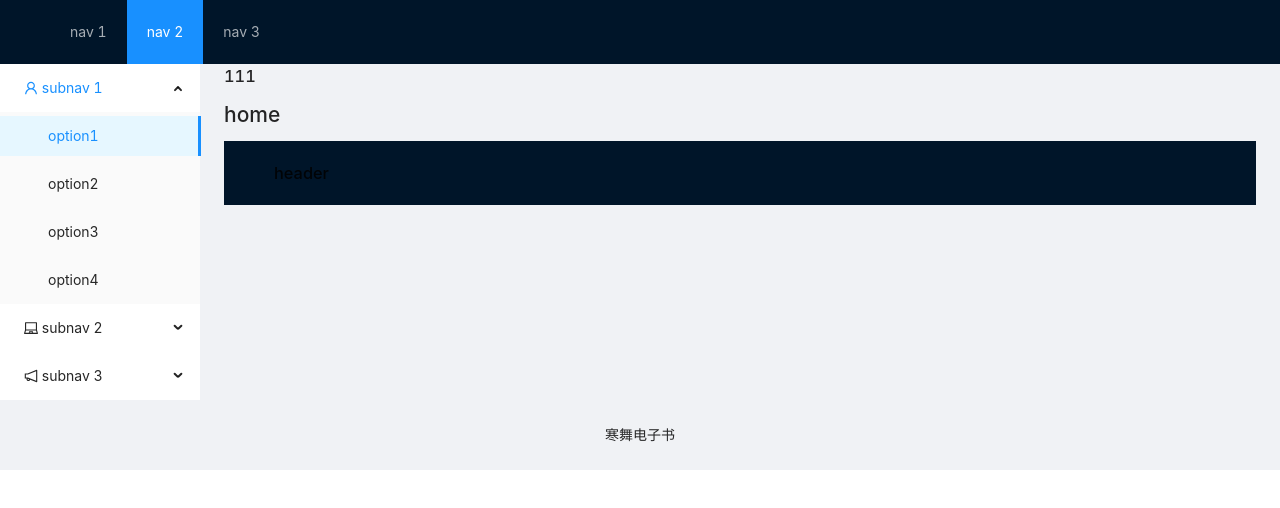
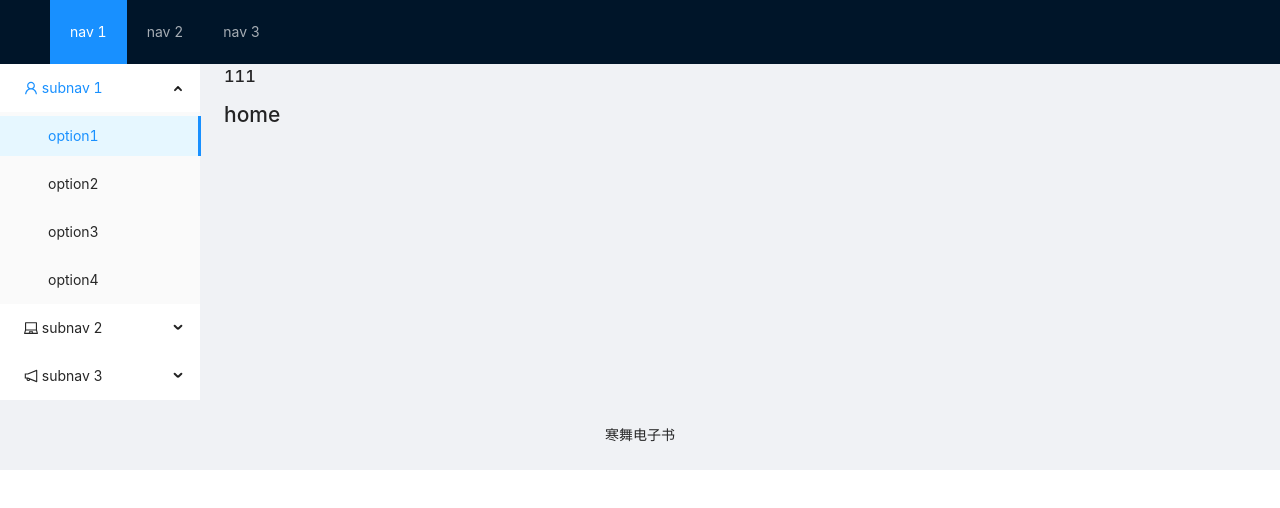
Before and after one commit to LingHanwu/hw-wiki, a Vue app in the folder web/: page / in a window 1280 px wide. Shown: the top 508 px of the page. Built offline with nearby package versions, Linux system fonts and the light colour scheme.

Commit message:
添加the-footer组件

```diff
--- a/web/src/App.vue
+++ b/web/src/App.vue
@@ -1,13 +1,6 @@
 <template>
   <a-layout>
-    <a-layout-header class="header">
-      <div class="logo" />
-      <a-menu v-model:selectedKeys="selectedKeys1" theme="dark" mode="horizontal" :style="{ lineHeight: '64px' }">
-        <a-menu-item key="1">nav 1</a-menu-item>
-        <a-menu-item key="2">nav 2</a-menu-item>
-        <a-menu-item key="3">nav 3</a-menu-item>
-      </a-menu>
-    </a-layout-header>
+    <theHeaderVue></theHeaderVue>
     <a-layout>
       <a-layout-sider width="200" style="background: #fff">
         <a-menu v-model:selectedKeys="selectedKeys2" v-model:openKeys="openKeys" mode="inline"
@@ -53,13 +46,10 @@
       <a-layout style="padding: 0 24px 24px">
         <h3>111</h3>
         <router-view></router-view>
-        <theHeaderVue></theHeaderVue>
       </a-layout>
 
     </a-layout>
-    <a-layout-footer style="text-align: center">
-      寒舞电子书
-    </a-layout-footer>
+    <theFooterVue></theFooterVue>
   </a-layout>
 </template>
 
@@ -67,12 +57,14 @@
 import { UserOutlined, LaptopOutlined, NotificationOutlined } from '@ant-design/icons-vue';
 import { defineComponent, ref } from 'vue';
 import theHeaderVue from './components/the-header.vue';
+import theFooterVue from './components/the-footer.vue';
 export default defineComponent({
   components: {
     UserOutlined,
     LaptopOutlined,
     NotificationOutlined,
-    theHeaderVue
+    theHeaderVue,
+    theFooterVue
   },
   setup() {
     return {
--- a/web/src/components/HelloWorld.vue
+++ /dev/null
@@ -1,62 +0,0 @@
-<template>
-  <div class="hello">
-    <h1>{{ msg }}</h1>
-    <p>
-      For a guide and recipes on how to configure / customize this project,<br>
-      check out the
-      <a href="https://cli.vuejs.org" target="_blank" rel="noopener">vue-cli documentation</a>.
-    </p>
-    <h3>Installed CLI Plugins</h3>
-    <ul>
-      <li><a href="https://github.com/vuejs/vue-cli/tree/dev/packages/%40vue/cli-plugin-router" target="_blank" rel="noopener">router</a></li>
-      <li><a href="https://github.com/vuejs/vue-cli/tree/dev/packages/%40vue/cli-plugin-vuex" target="_blank" rel="noopener">vuex</a></li>
-      <li><a href="https://github.com/vuejs/vue-cli/tree/dev/packages/%40vue/cli-plugin-eslint" target="_blank" rel="noopener">eslint</a></li>
-      <li><a href="https://github.com/vuejs/vue-cli/tree/dev/packages/%40vue/cli-plugin-typescript" target="_blank" rel="noopener">typescript</a></li>
-    </ul>
-    <h3>Essential Links</h3>
-    <ul>
-      <li><a href="https://vuejs.org" target="_blank" rel="noopener">Core Docs</a></li>
-      <li><a href="https://forum.vuejs.org" target="_blank" rel="noopener">Forum</a></li>
-      <li><a href="https://chat.vuejs.org" target="_blank" rel="noopener">Community Chat</a></li>
-      <li><a href="https://twitter.com/vuejs" target="_blank" rel="noopener">Twitter</a></li>
-      <li><a href="https://news.vuejs.org" target="_blank" rel="noopener">News</a></li>
-    </ul>
-    <h3>Ecosystem</h3>
-    <ul>
-      <li><a href="https://router.vuejs.org" target="_blank" rel="noopener">vue-router</a></li>
-      <li><a href="https://vuex.vuejs.org" target="_blank" rel="noopener">vuex</a></li>
-      <li><a href="https://github.com/vuejs/vue-devtools#vue-devtools" target="_blank" rel="noopener">vue-devtools</a></li>
-      <li><a href="https://vue-loader.vuejs.org" target="_blank" rel="noopener">vue-loader</a></li>
-      <li><a href="https://github.com/vuejs/awesome-vue" target="_blank" rel="noopener">awesome-vue</a></li>
-    </ul>
-  </div>
-</template>
-
-<script lang="ts">
-import { defineComponent } from 'vue';
-
-export default defineComponent({
-  name: 'HelloWorld',
-  props: {
-    msg: String,
-  },
-});
-</script>
-
-<!-- Add "scoped" attribute to limit CSS to this component only -->
-<style scoped>
-h3 {
-  margin: 40px 0 0;
-}
-ul {
-  list-style-type: none;
-  padding: 0;
-}
-li {
-  display: inline-block;
-  margin: 0 10px;
-}
-a {
-  color: #42b983;
-}
-</style>
--- /dev/null
+++ b/web/src/components/the-footer.vue
@@ -0,0 +1,24 @@
+<script lang="ts">
+import { defineComponent } from 'vue';
+
+export default defineComponent({
+  name: 'the-footer',
+  props: {
+    msg: String,
+  },
+
+});
+
+
+
+</script>
+
+<template>
+  <a-layout-footer style="text-align: center">
+    寒舞电子书
+  </a-layout-footer>
+</template>
+
+<style lang="less" scoped>
+
+</style>
--- a/web/src/components/the-header.vue
+++ b/web/src/components/the-header.vue
@@ -1,12 +1,16 @@
 <script lang="ts">
-import { defineComponent } from 'vue';
+import { defineComponent,ref } from 'vue';
 
 export default defineComponent({
   name: 'the-header',
   props: {
     msg: String,
   },
-
+  setup() {
+    return {
+      selectedKeys1: ref<string[]>(['1']),
+    };
+  },
 
 });
 
@@ -17,12 +21,11 @@ export default defineComponent({
 <template>
   <a-layout-header class="header">
     <div class="logo" />
-    <h3>header</h3>
-    <!-- <a-menu v-model:selectedKeys="selectedKeys1" theme="dark" mode="horizontal" :style="{ lineHeight: '64px' }">
+    <a-menu v-model:selectedKeys="selectedKeys1" theme="dark" mode="horizontal" :style="{ lineHeight: '64px' }">
       <a-menu-item key="1">nav 1</a-menu-item>
       <a-menu-item key="2">nav 2</a-menu-item>
       <a-menu-item key="3">nav 3</a-menu-item>
-    </a-menu> -->
+    </a-menu>
   </a-layout-header>
 </template>
 
```
